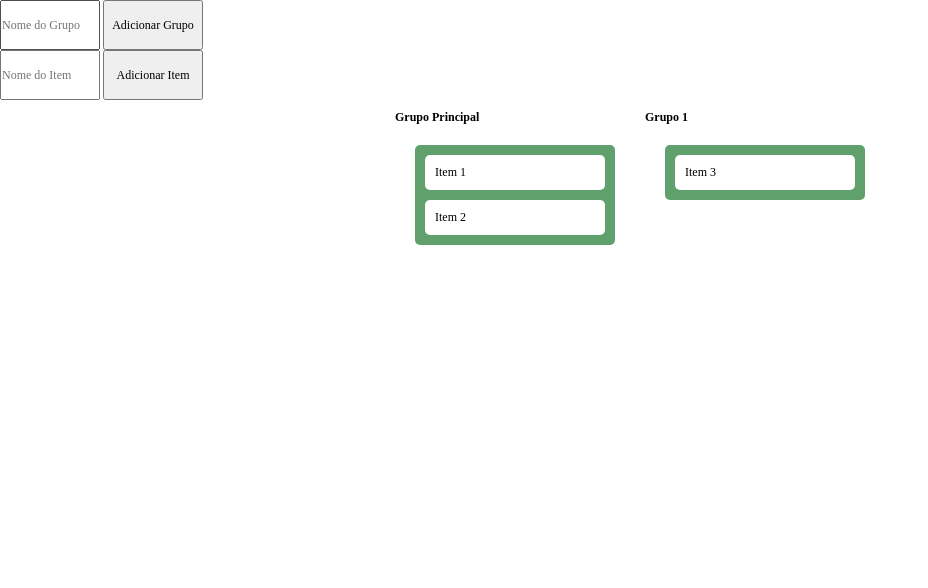
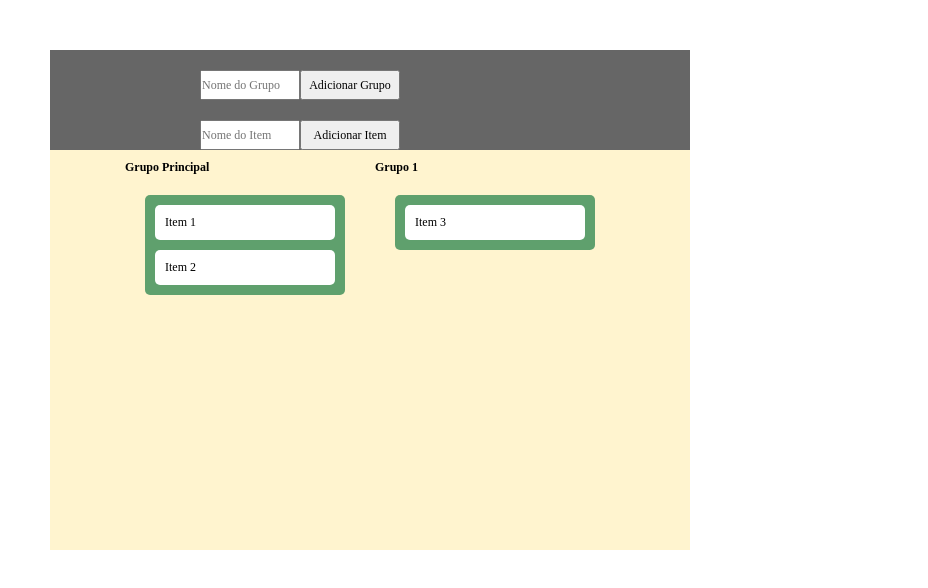
Before and after one commit to Antonino-Marques-Jares/kanban-javascript, a plain HTML site: page index.html in a window 1280 px wide. Shown: the whole page, without its empty margins (0-928 px from the left). Drawn offline with Linux system fonts and the light colour scheme.

Commit message:
Update style.css

```diff
--- a/style.css
+++ b/style.css
@@ -12,6 +12,7 @@
   min-height: 400px;
   gap: 10px;
   padding: 10px;
+  background: #FFF4CF;
 }
 
 .grupo {
@@ -39,28 +40,32 @@
 
 #nome-novo-grupo{
   width:100px;
-  height:50px;
+  height:30px;
+  margin: 20px 0px 0px 150px;
 }
 
 #add-grupo{
   width:100px;
-  height:50px;
+  height:30px;
+  margin: 20px 0px 0px 0px;
 }
 
 #nome-novo-item{
   width:100px;
-  height:50px;
+  height:30px;
+  margin: 20px 0px 0px 150px;
 }
 #add-item{
   width:100px;
-  height:50px;
+  height:30px;
+  margin: 20px 0px 0px 0px;
 }
 
 /* CSS Styling (example) */
 .context-menu {
   position: absolute;
   display: none; /* Escondido inicialmente */
-  background-color: #fff;
+  background: #fff;
   border: 1px solid #ccc;
   padding: 5px;
 }
@@ -79,3 +84,10 @@
 .context-menu li:hover {
   background-color: #f0f0f0;
 }
+
+#formulario{
+  margin: 50px 50px 50px 50px;
+  background: #666666;
+  width: 50%;
+  display: table;
+}
```
